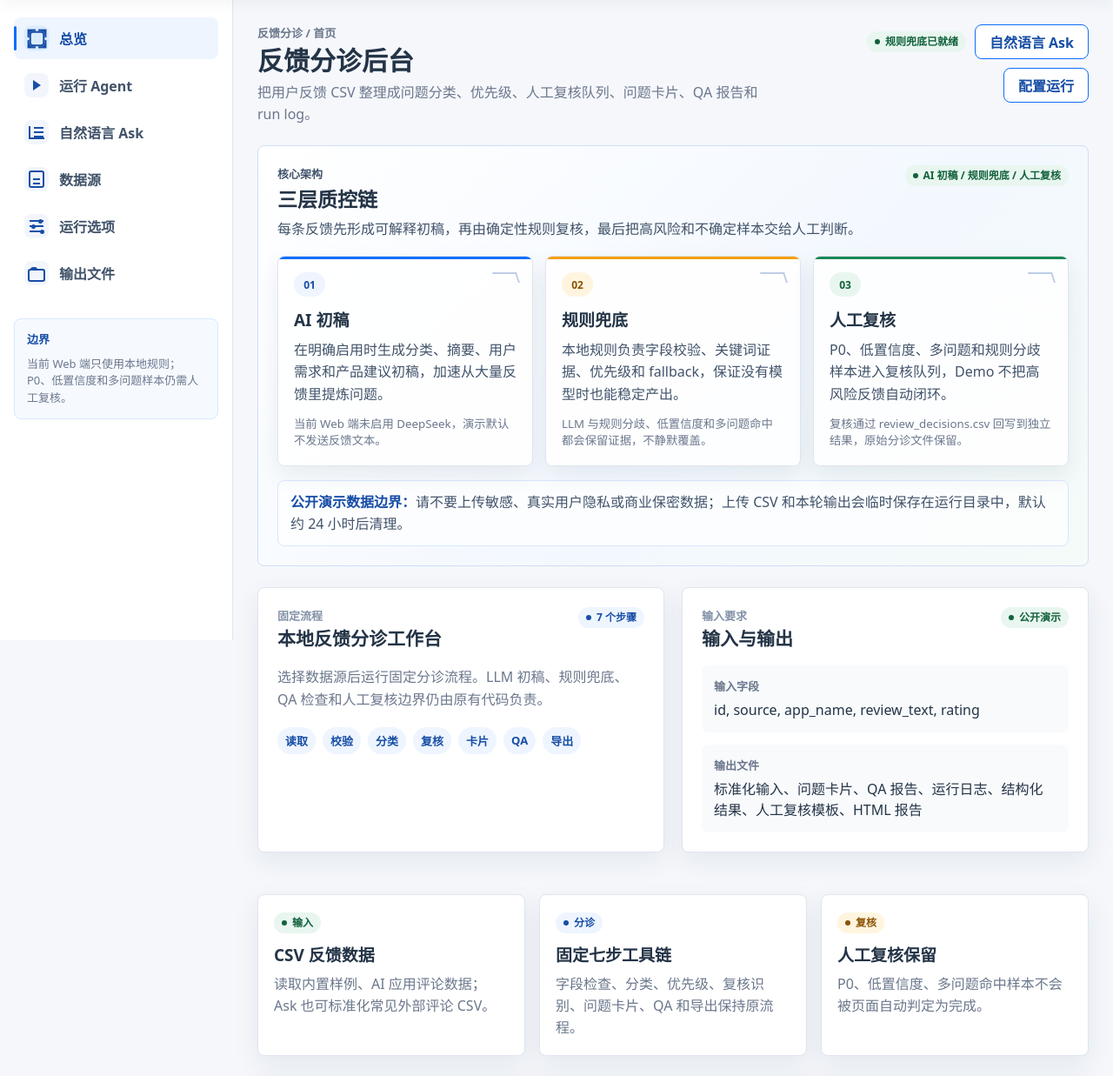
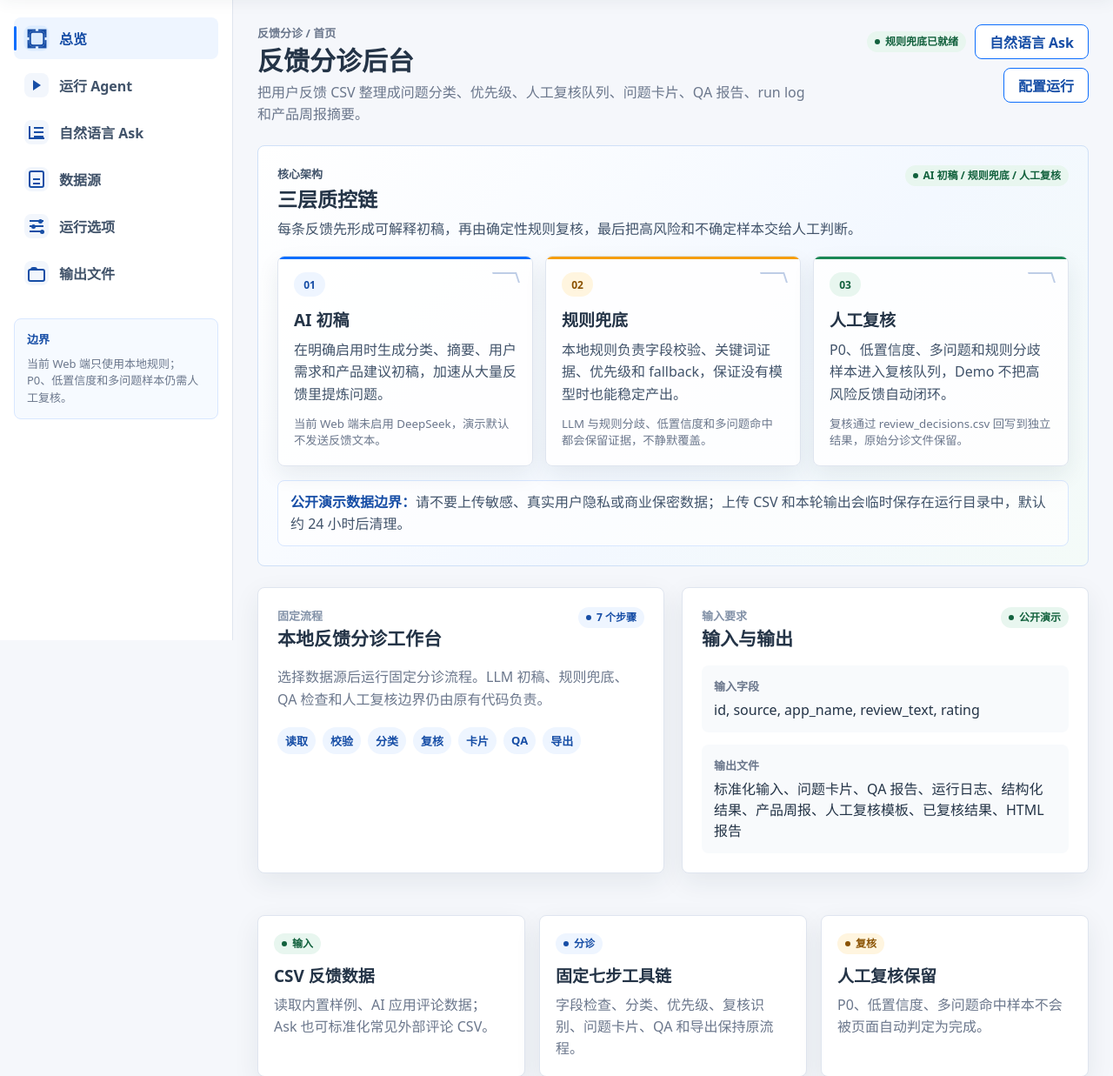
Before and after one commit to Rayna-RRR/feedback-triage-agent, a FastAPI app: page / in a window 1280 px wide; the page is wider, and only the part inside the window is pictured. Shown: the part 64-1301 px from the top of that part at 87% size. Run offline with FastAPI, Linux system fonts and the light colour scheme.

Commit message:
docs: surface v0.9 outputs on web homepage

```diff
--- a/feedback_triage_agent/templates/index.html
+++ b/feedback_triage_agent/templates/index.html
@@ -7,7 +7,7 @@
   <div>
     <p class="breadcrumb">反馈分诊 / 首页</p>
     <h1>反馈分诊后台</h1>
-    <p>把用户反馈 CSV 整理成问题分类、优先级、人工复核队列、问题卡片、QA 报告和 run log。</p>
+    <p>把用户反馈 CSV 整理成问题分类、优先级、人工复核队列、问题卡片、QA 报告、run log 和产品周报摘要。</p>
   </div>
   <div class="page-actions">
     <span class="status-badge status-success">规则兜底已就绪</span>
@@ -91,7 +91,7 @@
       </div>
       <div>
         <dt>输出文件</dt>
-        <dd>标准化输入、问题卡片、QA 报告、运行日志、结构化结果、人工复核模板、HTML 报告</dd>
+        <dd>标准化输入、问题卡片、QA 报告、运行日志、结构化结果、产品周报、人工复核模板、已复核结果、HTML 报告</dd>
       </div>
     </dl>
   </article>
```
Also changed, not shown: tests/test_web_app.py (+2 -0 lines).
